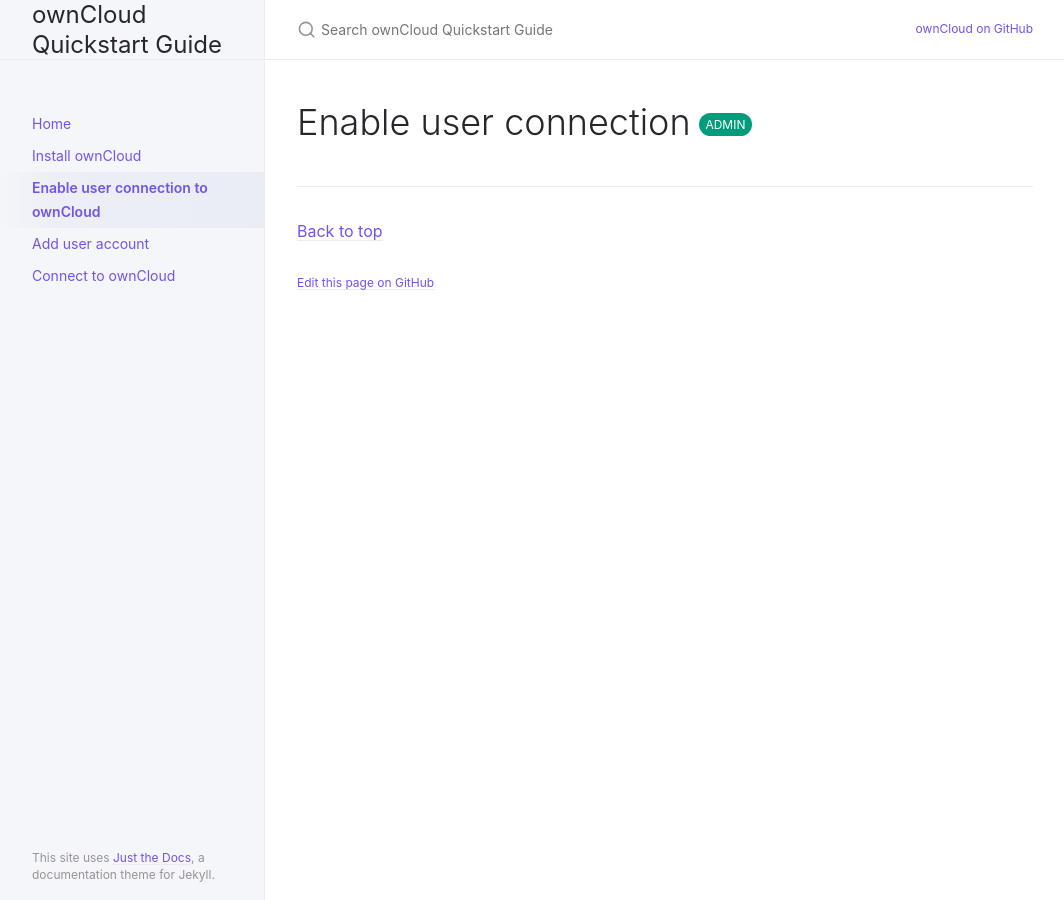
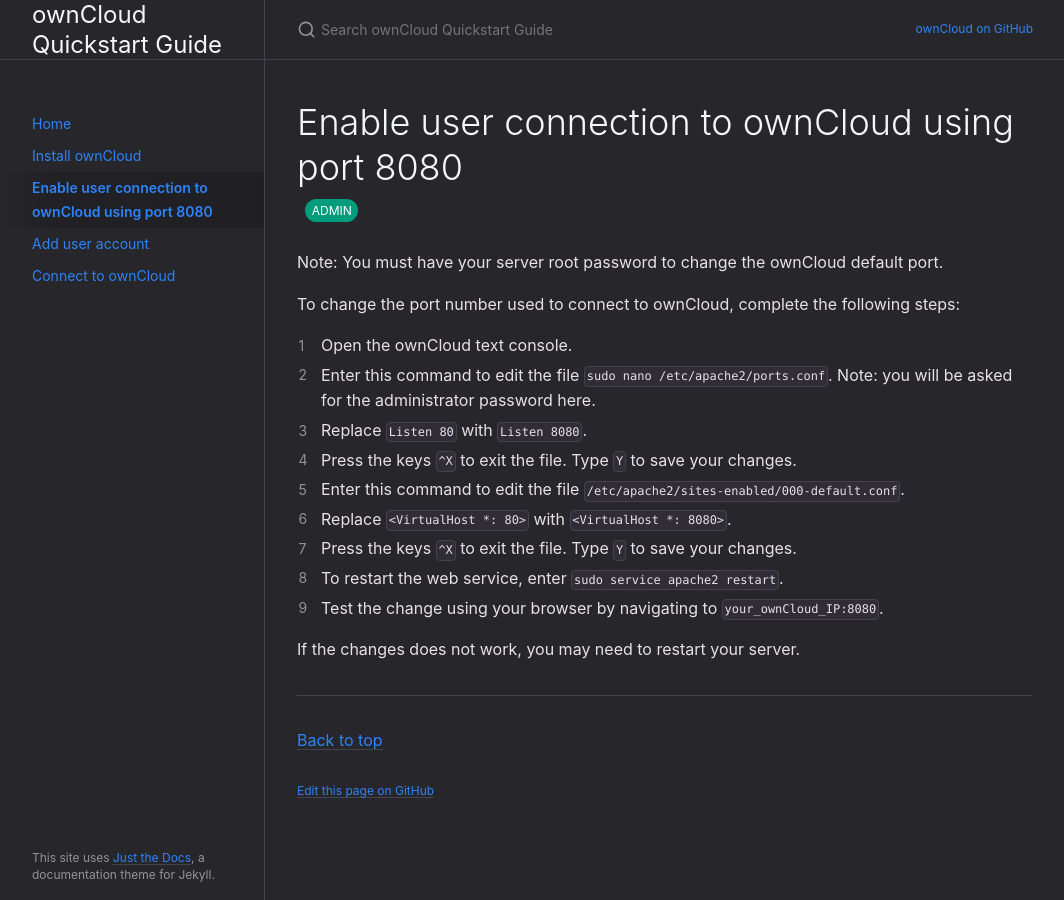
Before and after one commit to adriancollins/Owncloud_Quickstart, a Jekyll site: the page built from docs/enable_connection.md, in a window 1280 px wide. Shown: the whole page, without its empty margins (107-1171 px from the left). Built offline with Jekyll 4.4.1, drawn with Linux system fonts in a browser that asks for light colours.

Commit message:
adding connect info. changed some stying

```diff
--- a/_config.yml
+++ b/_config.yml
@@ -89,7 +89,7 @@ gh_edit_branch: "master" # the branch that your docs is served from
 gh_edit_view_mode: "tree" # "tree" or "edit" if you want the user to jump into the editor immediately
 
 # Color scheme currently only supports "dark", "light"/nil (default), or a custom scheme that you define
-color_scheme: nil
+color_scheme: dark
 
 # Google Analytics Tracking (optional)
 # e.g, UA-1234567-89
--- a/docs/enable_connection.md
+++ b/docs/enable_connection.md
@@ -1,10 +1,25 @@
 ---
 layout: default
-title: Enable user connection to ownCloud
+title: Enable user connection to ownCloud using port 8080
 nav_order: 4
 ---
 
-# Enable user connection
+# Enable user connection to ownCloud using port 8080
 {: .d-inline-block }
 Admin
 {: .label .label-green }
+
+Note: You must have your server root password to change the ownCloud default port.
+
+To change the port number used to connect to ownCloud, complete the following steps:
+1. Open the ownCloud text console.
+2. Enter this command to edit the file `sudo nano /etc/apache2/ports.conf`. Note: you will be asked for the administrator password here.
+3. Replace `Listen 80` with `Listen 8080`.
+4. Press the keys `^X` to exit the file. Type `Y` to save your changes.
+5. Enter this command to edit the file `/etc/apache2/sites-enabled/000-default.conf`.
+6. Replace `<VirtualHost *: 80>` with `<VirtualHost *: 8080>`.
+7. Press the keys `^X` to exit the file. Type `Y` to save your changes.
+8. To restart the web service, enter `sudo service apache2 restart`.
+9. Test the change using your browser by navigating to `your_ownCloud_IP:8080`.
+
+If the changes does not work, you may need to restart your server.
```
Also changed, not shown: docs/add_user_account.md (+2 -2 lines), docs/connect.md (+16 -5 lines), docs/install.md (+3 -4 lines), index.md (+7 -8 lines), README.md, assets/images/OwnCloud_logo2.svg (added).
